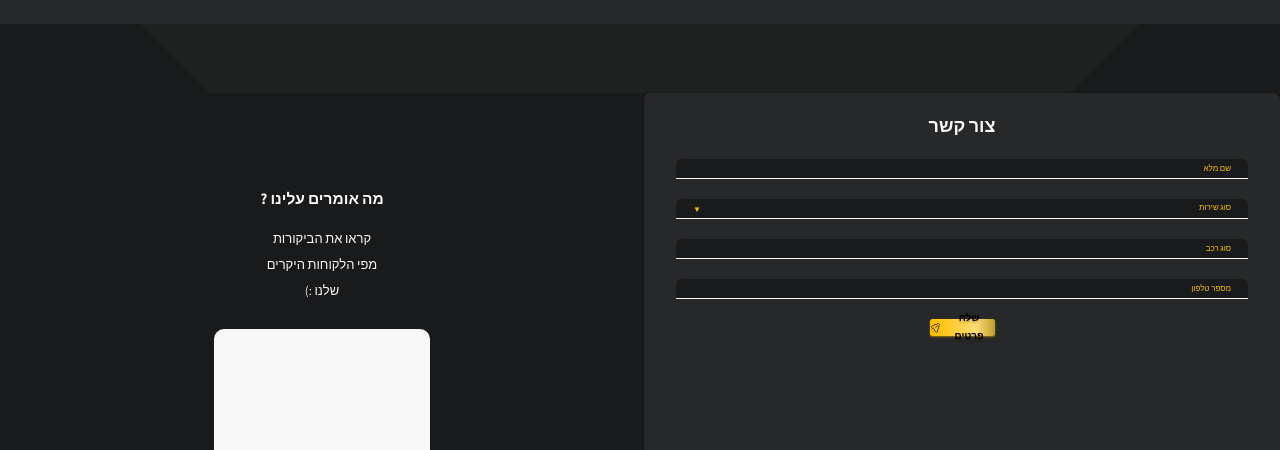
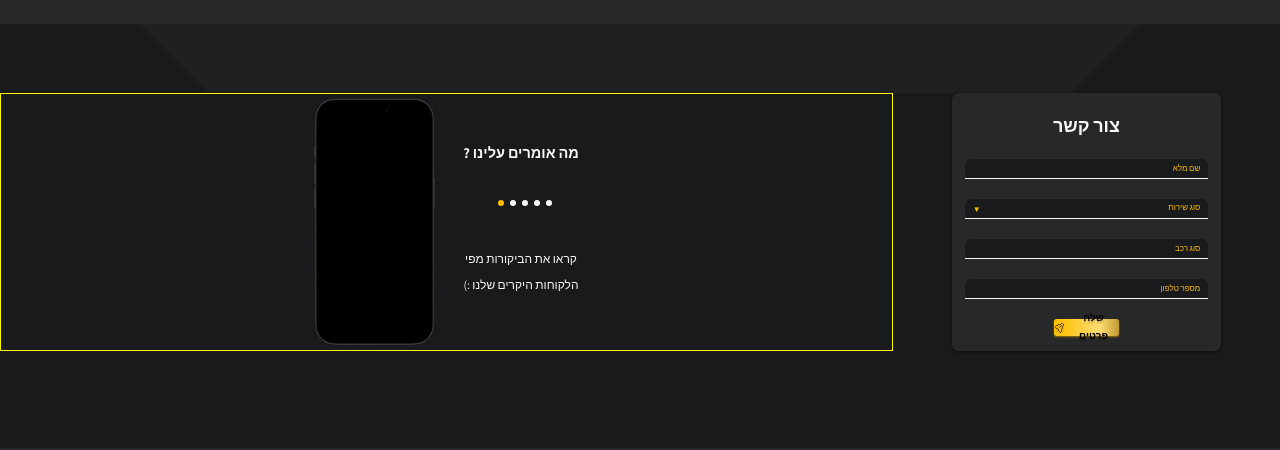
Before and after one commit to maorarye10/TDA, a website built with Vite: page index.html in a window 1280 px wide. Shown: the part 1889-2339 px from the top of the page. Built offline with nearby package versions, Linux system fonts and the light colour scheme.

Commit message:
768px optimization of reviews and contact sections

```diff
--- a/index.html
+++ b/index.html
@@ -433,6 +433,7 @@
 
       <!-- Reviews -->
       <section class="reviews container">
+        <div class="reviews__container">
           <h1 class="reviews__title">מה אומרים עלינו ?</h1>
           <p class="reviews__subtitle">קראו את הביקורות מפי הלקוחות היקרים שלנו :)</p>
           <div class="reviews__placeholder">
@@ -445,6 +446,8 @@
             <li></li>
             <li></li>
           </ul>
+        </div>
+        <img class="reviews__desktop" src="/Pictures/phone.png" alt="phone picture" />
       </section>
 
     </section>
--- a/styles/components/contact.css
+++ b/styles/components/contact.css
@@ -103,6 +103,7 @@
     display: flex;
     align-items: center;
     justify-content: center;
+    margin-bottom: 15px;
 }
 
 .contact__submit > span {
@@ -119,10 +120,12 @@
 @media screen and (min-width: 768px) {
     .contact {
         margin-top: 0;
+        margin: 0 59px;
         padding: 0;
         background-color: var(--clr-cleanblack);
         border-radius: calc(var(--size-xxs) - 1.5px);
         box-shadow: 0px 0px 1.8px 0.45px rgba(0, 0, 0, 25%), 0px 1.8px 1.8px 0px rgba(0, 0, 0, 25%);
+        max-width: 269px;
     }
 
     .contact__title-container {
--- a/styles/components/reviews.css
+++ b/styles/components/reviews.css
@@ -1,4 +1,8 @@
 .reviews {
+    border: 1px solid yellow;
+}
+
+.reviews__container {
     /* border: 1px solid red; */
     margin-top: 98px;
     display: flex;
@@ -47,3 +51,66 @@
 .selected {
   color: var(--clr-goldgrad100);
 }
+
+.reviews__desktop {
+    display: none;
+}
+
+/* md */
+@media screen and (min-width: 768px) {
+    .reviews {
+        display: flex;
+        flex-direction: row-reverse;
+        justify-content: center;
+        align-items: center;
+        gap: 28px;
+        padding: 0 59px;
+    }
+
+    .reviews__desktop {
+        display: block;
+        width: 121px;
+        height: 247px;
+    }
+
+    .reviews__placeholder {
+        display: none;
+    }
+
+    .reviews__container {
+        margin-top: 0;
+        gap: 30px;
+    }
+
+    .reviews__title {
+        font-size: 14.5px;
+        order: 1;
+    }
+
+    .reviews__subtitle {
+        font-size: 12px;
+        max-width: 116px;
+        order: 3;
+    }
+
+    .reviews__list-nav {
+        gap: var(--size-xs);
+        order: 2;
+    }
+
+    .reviews__list-nav > li {
+        content: "•";
+        font-size: var(--size-lg);
+        transition: color 0.5s;
+    }
+
+    .selected {
+      color: var(--clr-goldgrad100);
+    }
+}
+/* lg */
+/* @media screen and (min-width: 1024px) {} */
+/* xl */
+/* @media screen and (min-width: 1440px) {} */
+/* 2xl */
+/* @media screen and (min-width: 2560px) {} */
```
Also changed, not shown: public/Pictures/phone.png (added). Lines whose indentation alone changed are shown as unchanged.
